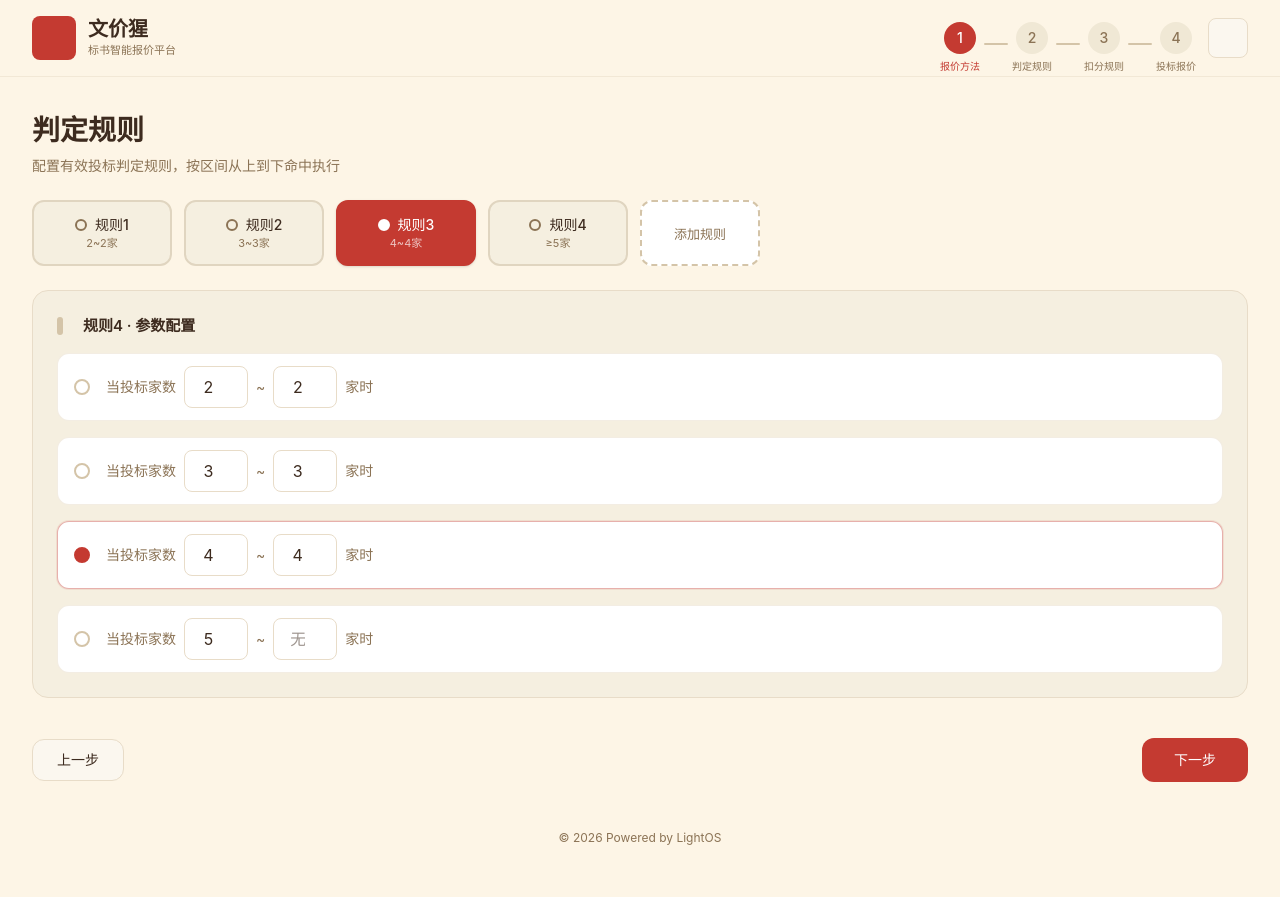
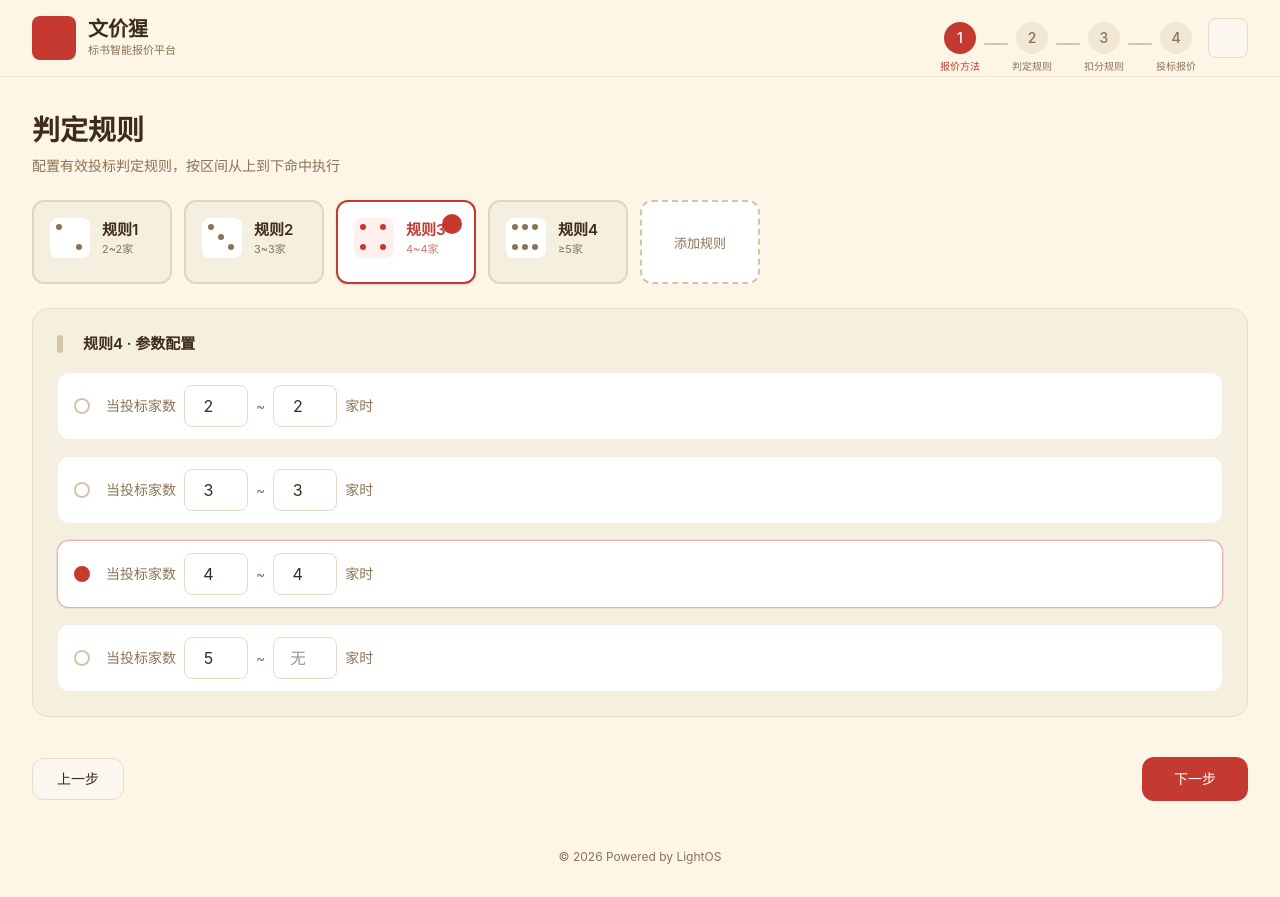
Before and after one commit to sikenali/bid-quotation, a React (Vite) app: page /step-2 in a window 1280 px wide. Built offline with nearby package versions, Linux system fonts and the light colour scheme.

Commit message:
feat: 规则标签改为卡片样式，骰子点数显示家数范围

```diff
--- a/src/components/RuleManager.tsx
+++ b/src/components/RuleManager.tsx
@@ -1,6 +1,26 @@
 import React, { useState } from 'react';
 import { useConfigStore } from '../stores/configStore';
 import { ValidRule } from '../types';
+
+function DiceDots({ count }: { count: number }) {
+  const dots = count >= 6 ? 6 : count;
+  const grid: Record<number, [number, number][]> = {
+    1: [[1, 1]],
+    2: [[0, 0], [2, 2]],
+    3: [[0, 0], [1, 1], [2, 2]],
+    4: [[0, 0], [0, 2], [2, 0], [2, 2]],
+    5: [[0, 0], [0, 2], [1, 1], [2, 0], [2, 2]],
+    6: [[0, 0], [0, 1], [0, 2], [2, 0], [2, 1], [2, 2]],
+  };
+  const cells = grid[dots] || grid[1];
+  return (
+    <div className="grid grid-cols-3 gap-0.5 w-7 h-7 flex-shrink-0">
+      {Array.from({ length: 9 }).map((_, i) => (
+        <div key={i} className={`w-1.5 h-1.5 rounded-full ${cells.some(([r, c]) => r === Math.floor(i / 3) && c === i % 3) ? 'bg-current' : 'bg-transparent'}`} />
+      ))}
+    </div>
+  );
+}
 
 export default function RuleManager() {
   const { validRules, addValidRule, removeValidRule, updateValidRule, theme } = useConfigStore();
@@ -33,29 +53,44 @@ export default function RuleManager() {
   return (
     <div className="space-y-6">
       <div className="flex flex-wrap gap-3">
-        {validRules.map((rule, index) => (
+        {validRules.map((rule, index) => {
+          const isActive = rule.id === activeRuleId;
+          const displayCount = rule.maxCount === -1 ? 6 : Math.min(rule.minCount, 6);
+          return (
             <button
               key={rule.id}
               onClick={() => setActiveRuleId(rule.id === activeRuleId ? null : rule.id)}
-            className={`flex flex-col items-center justify-center px-5 py-3 rounded-xl min-w-[140px] transition-all border-2 ${
-              rule.id === activeRuleId
-                ? 'bg-[#C43A31] text-white border-[#C43A31] shadow-sm'
+              className={`relative p-4 rounded-xl border-2 text-left transition-all duration-200 min-w-[140px] ${
+                isActive
+                  ? 'border-[#C43A31] bg-white shadow-sm'
                   : isDark
-                  ? 'bg-[#2A2A2A] border-[#3A3A3A] text-[#E8E0D0] hover:border-[#C43A31]/50'
-                  : 'bg-[#F5EFE0] border-[#E0D5C0] text-text hover:border-[#C43A31]/40'
+                    ? 'border-[#3A3A3A] bg-[#2A2A2A] hover:border-[#C43A31]/50'
+                    : 'border-[#E0D5C0] bg-[#F5EFE0] hover:border-[#C43A31]/40'
               }`}
             >
-            <div className="flex items-center gap-2">
-              <div className={`w-3 h-3 rounded-full border-2 flex-shrink-0 ${
-                rule.id === activeRuleId ? 'border-white bg-white' : isDark ? 'border-[#A89880] bg-transparent' : 'border-[#8B7355] bg-transparent'
-              }`} />
-              <span className="text-[14px] font-medium">规则{index + 1}</span>
+              {isActive && (
+                <div className="absolute top-3 right-3 w-5 h-5 bg-[#C43A31] rounded-full flex items-center justify-center">
+                  <i className="ri-check-line text-white text-sm"></i>
                 </div>
-            <span className={`text-[11px] ${rule.id === activeRuleId ? 'text-white/70' : isDark ? 'text-[#A89880]' : 'text-text-secondary'}`}>
+              )}
+              <div className="flex items-center gap-3 mb-2">
+                <div className={`w-10 h-10 rounded-lg flex items-center justify-center flex-shrink-0 ${
+                  isActive ? 'bg-[#FFF0ED] text-[#C43A31]' : isDark ? 'bg-[#3A3A3A] text-[#A89880]' : 'bg-white text-text-secondary'
+                }`}>
+                  <DiceDots count={displayCount} />
+                </div>
+                <div className="flex flex-col">
+                  <span className={`font-semibold text-[15px] ${isActive ? 'text-[#C43A31]' : isDark ? 'text-[#E8E0D0]' : 'text-text'}`}>
+                    规则{index + 1}
+                  </span>
+                  <span className={`text-[11px] leading-tight mt-0.5 ${isActive ? 'text-[#C43A31]/70' : 'text-text-secondary'}`}>
                     {rule.maxCount === -1 ? `≥${rule.minCount}家` : `${rule.minCount}~${rule.maxCount}家`}
                   </span>
+                </div>
+              </div>
             </button>
-        ))}
+          );
+        })}
         <button
           onClick={addNewRule}
           className={`min-w-[120px] py-3 px-4 border-2 border-dashed rounded-xl flex flex-col items-center justify-center gap-1 cursor-pointer transition-all ${
```
Lines whose indentation alone changed are shown as unchanged.
